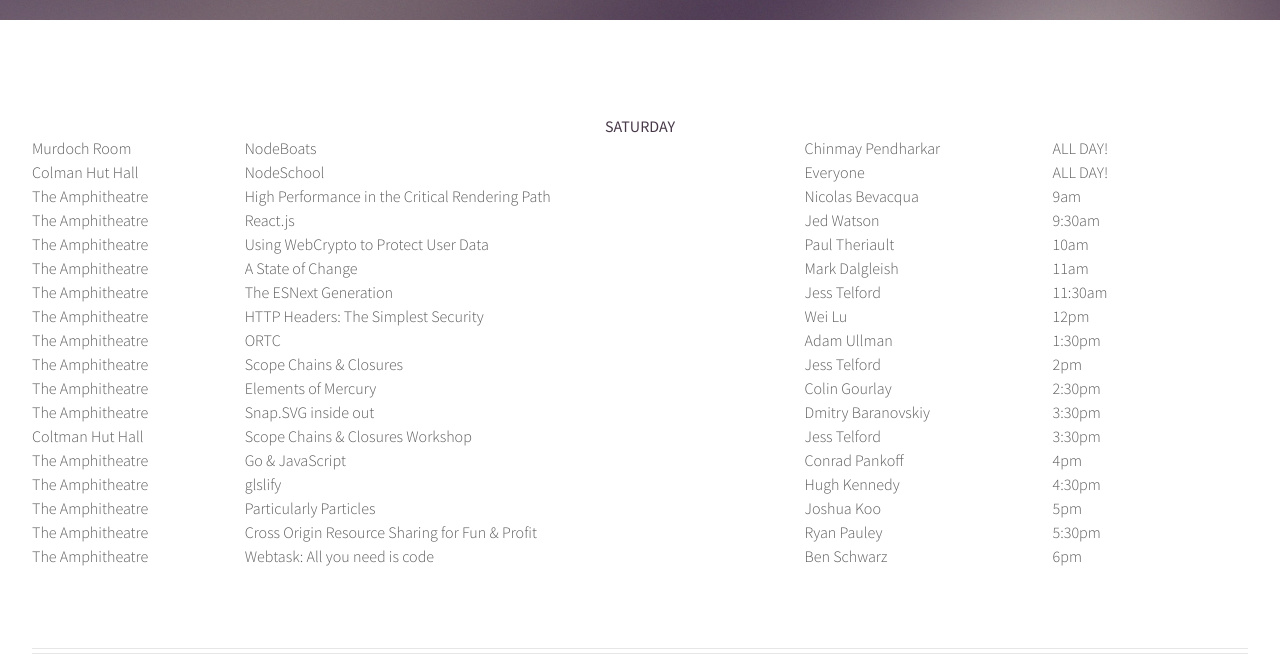
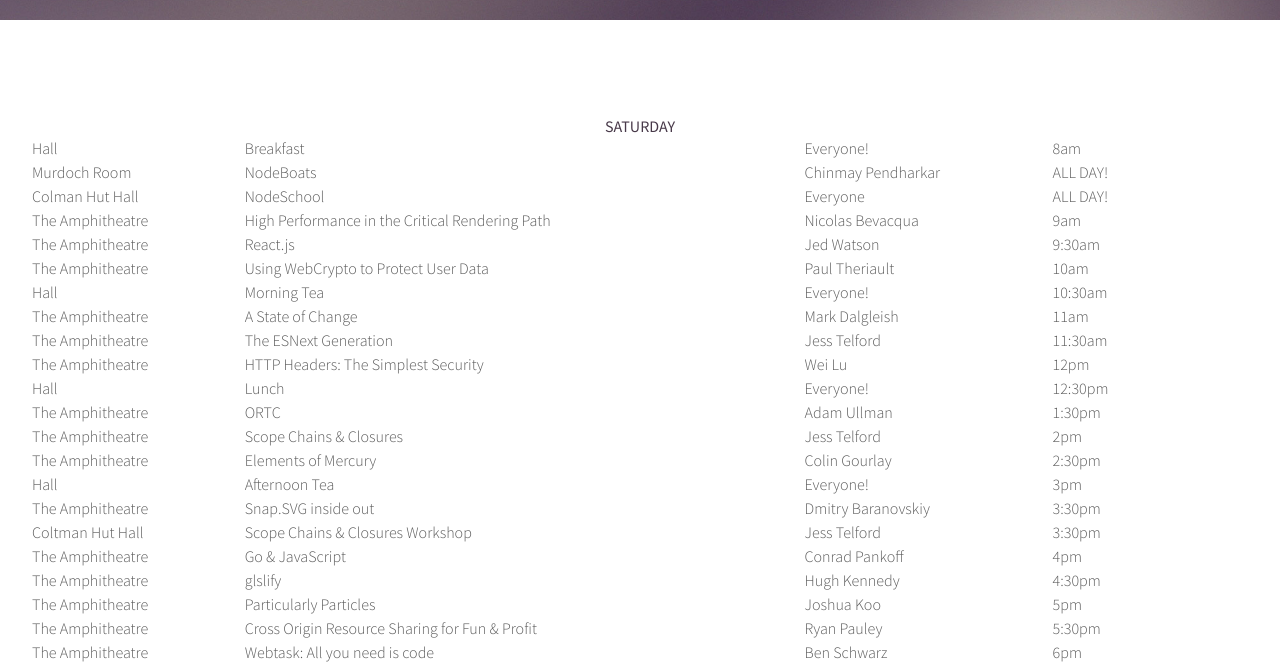
Before and after one commit to campjs/campjs-intranet-5, a plain HTML site: page schedule.html in a window 1280 px wide. Shown: the part 140-804 px from the top of the page. Drawn offline with Linux system fonts and the light colour scheme.

Commit message:
add food times to schedule

```diff
--- a/schedule.html
+++ b/schedule.html
@@ -87,6 +87,12 @@
     day: "saturday",
     sessions: [
       {
+        "name": "Breakfast",
+        "time": "8am",
+        "location": "Hall",
+        "who": "Everyone!"
+      },
+      {
         "name": "NodeBoats",
         "time": "ALL DAY!",
         "location": "Murdoch Room",
@@ -117,6 +123,12 @@
         "who": "Paul Theriault",
       },
       {
+        "name": "Morning Tea",
+        "time": "10:30am",
+        "location": "Hall",
+        "who": "Everyone!"
+      },
+      {
         "name": "A State of Change",
         "time": "11am",
         "location": "The Amphitheatre",
@@ -133,6 +145,12 @@
         "time": "12pm",
         "location": "The Amphitheatre",
         "who": "Wei Lu",
+      },
+      {
+        "name": "Lunch",
+        "time": "12:30pm",
+        "location": "Hall",
+        "who": "Everyone!"
       },
       {
         "name": "ORTC",
@@ -161,6 +179,12 @@
         "time": "2:30pm",
         "location": "The Amphitheatre",
         "who": "Colin Gourlay",
+      },
+      {
+        "name": "Afternoon Tea",
+        "time": "3pm",
+        "location": "Hall",
+        "who": "Everyone!"
       },
       {
         "name": "Snap.SVG inside out",
@@ -210,6 +234,12 @@
     day: "sunday",
     sessions: [
       {
+        "name": "Breakfast",
+        "time": "8am",
+        "location": "Hall",
+        "who": "Everyone!"
+      },
+      {
         "name": "NodeBoats",
         "time": "9 until 3",
         "location": "Murdoch Room",
@@ -240,6 +270,12 @@
         "who": "Matt McKegg",
       },
       {
+        "name": "Morning Tea",
+        "time": "10:30am",
+        "location": "Hall",
+        "who": "Everyone!"
+      },
+      {
         "name": "Ops for Dev: How to not get paged",
         "time": "11am",
         "location": "The Amphitheatre",
@@ -264,6 +300,12 @@
         "who": "Rod Vagg",
       },
       {
+        "name": "Lunch",
+        "time": "12:30pm",
+        "location": "Hall",
+        "who": "Everyone!"
+      },
+      {
         "name": "Distributed Diversity Panel",
         "time": "1:30pm",
         "location": "The Amphitheatre",
@@ -274,6 +316,12 @@
         "time": "1:30pm",
         "location": "Coltman Hut Hall",
         "who": "Nicolas Bevacqua",
+      },
+      {
+        "name": "Afternoon Tea",
+        "time": "3pm",
+        "location": "Hall",
+        "who": "Everyone!"
       },
       {
         "name": "Offline-First Judging",
```
